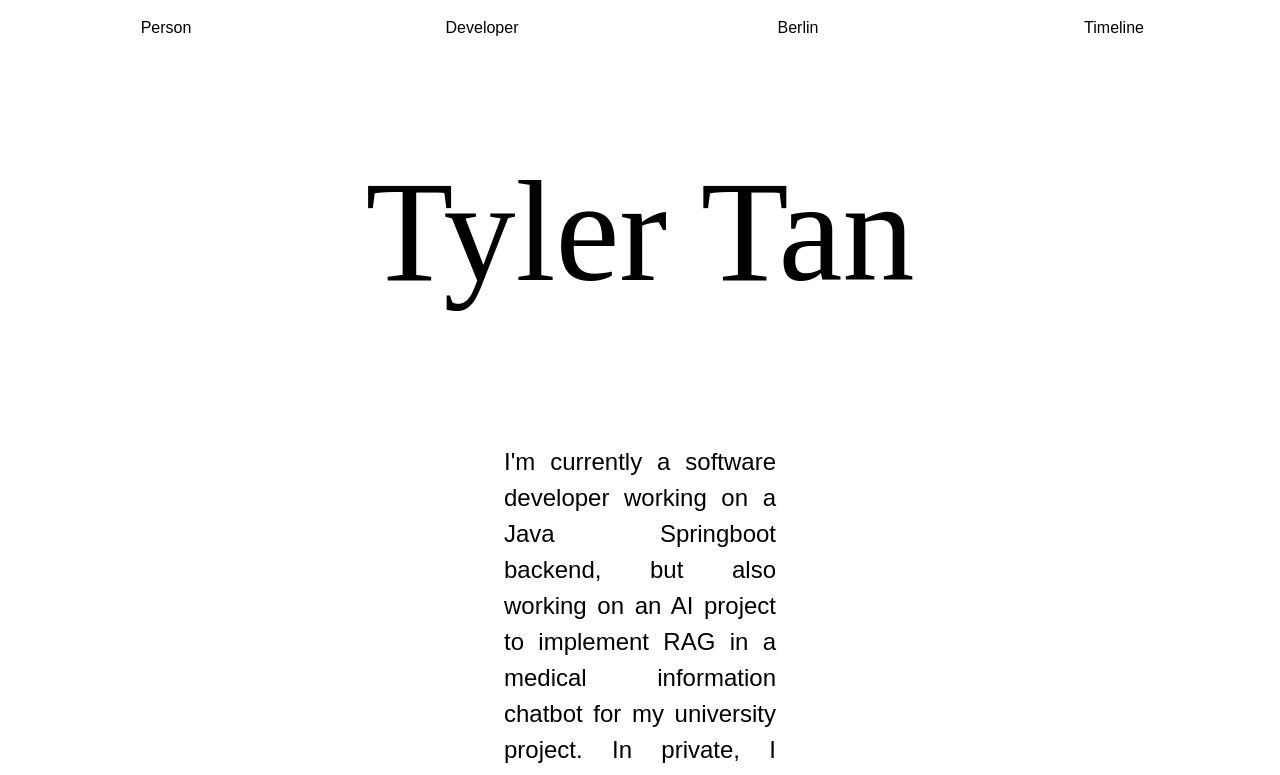
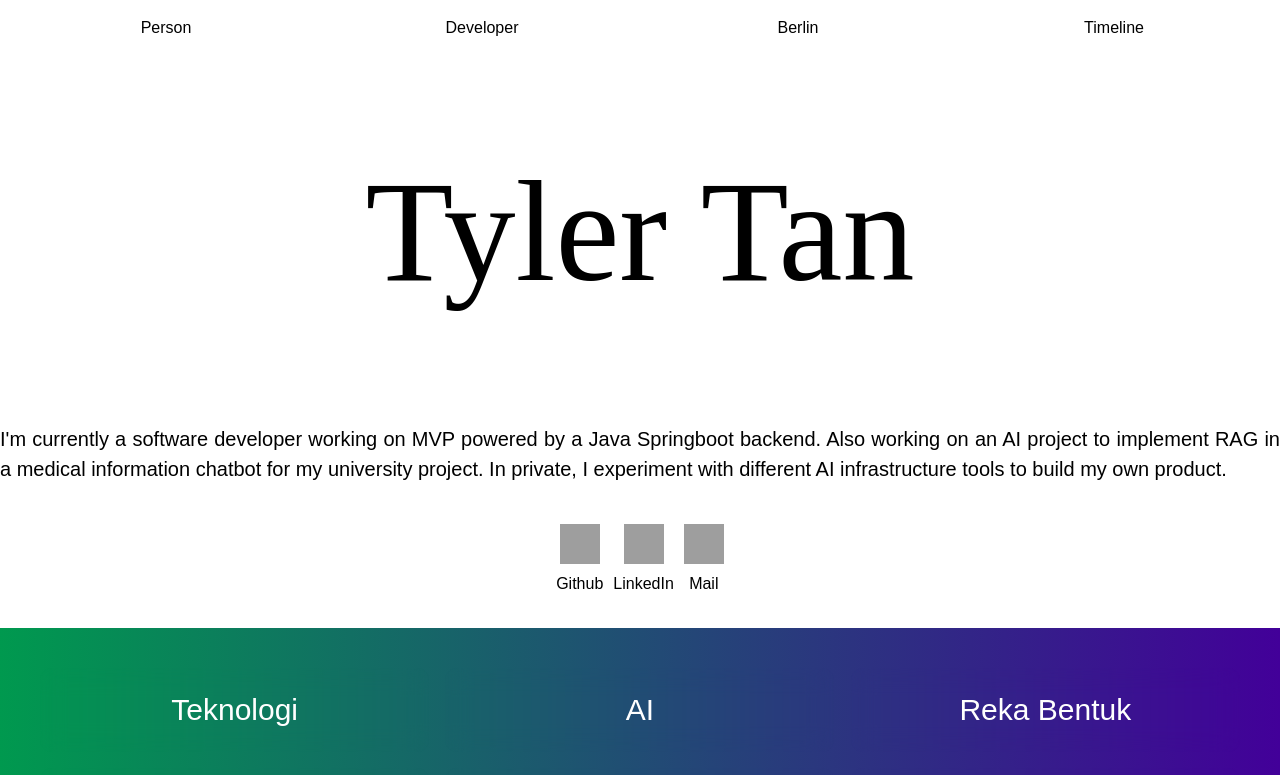
Before and after one commit to tylertzm/nextjs-boilerplate, a Next.js app: page / in a window 1280 px wide. Shown: the top 775 px of the page. Built offline with nearby package versions, Linux system fonts and the light colour scheme; grey boxes are pictures that could not be loaded.

Commit message:
fixed_aboutme

```diff
--- a/app/globals.css
+++ b/app/globals.css
@@ -41,13 +41,12 @@ nav{
 }
 
 .aboutme {
-  font-size: 1.5em; /* Adjust the font size as needed */
-  color: #333; /* Set a dark gray color (adjust as desired) */
-  text-align: justify; /* Center the text horizontally */
-  margin-top: 1em; /* Add some top margin for spacing */
-  margin-bottom: 1em; /* Add some bottom margin for spacing */
-  padding: 0.5em 1em; /* Add some padding around the text */
-  border-radius: 5px; /* Optional: Add rounded corners */
+  max-width: 100vw;
+  margin: 2em auto;
+  font-size: 1.25em;
+  color: #000;
+  font-family: sans-serif;
+  text-align: justify;
 }
 
 /* You can add more specific styles based on your overall design */
@@ -62,10 +61,6 @@ nav{
   color: #000000; /* A blue color */
 }
 
-/* Example for adjusting margins */
-.aboutme {
-  margin: 2em 20em; /* Larger top and bottom margins, no left/right margin */
-}
 .socials {
   display: flex;
   justify-content: center;
--- a/app/page.tsx
+++ b/app/page.tsx
@@ -20,7 +20,7 @@ export default function Home() {
       </div>
 
       <p className='aboutme'>
-        I'm currently a software developer working on a Java Springboot backend, but also working on an AI project
+        I'm currently a software developer working on MVP powered by a Java Springboot backend. Also working on an AI project
         to implement RAG in a medical information chatbot for my university project. In private, I experiment with
         different AI infrastructure tools to build my own product.
       </p>
```
